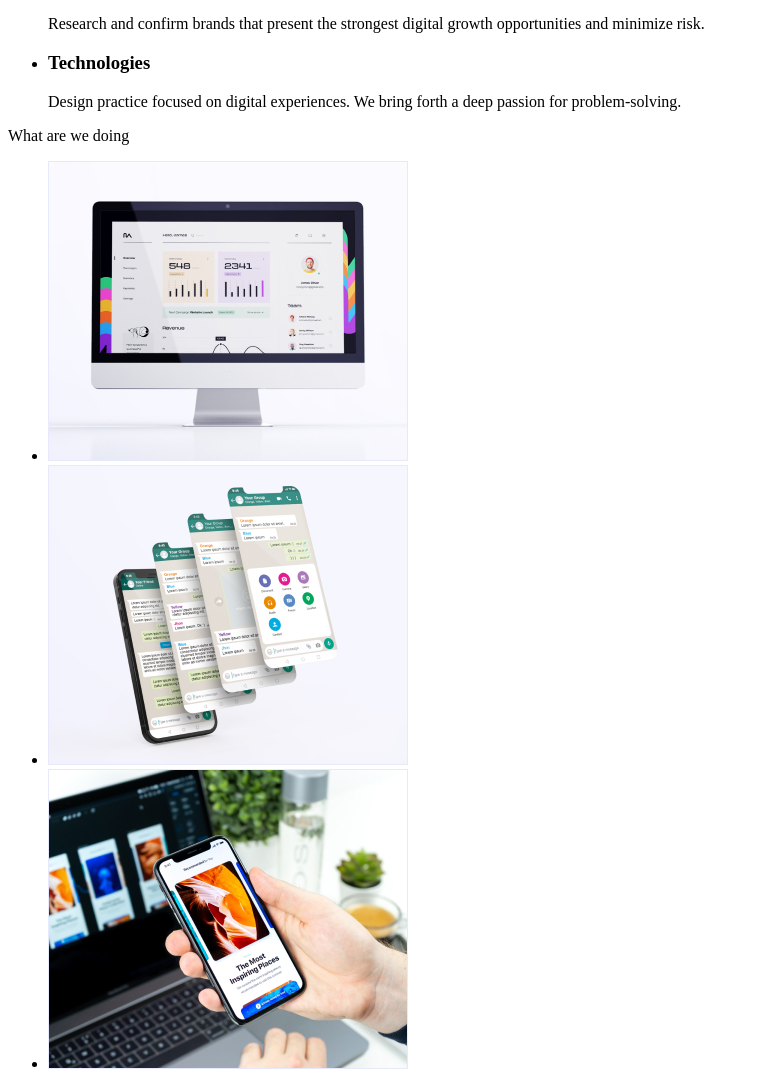
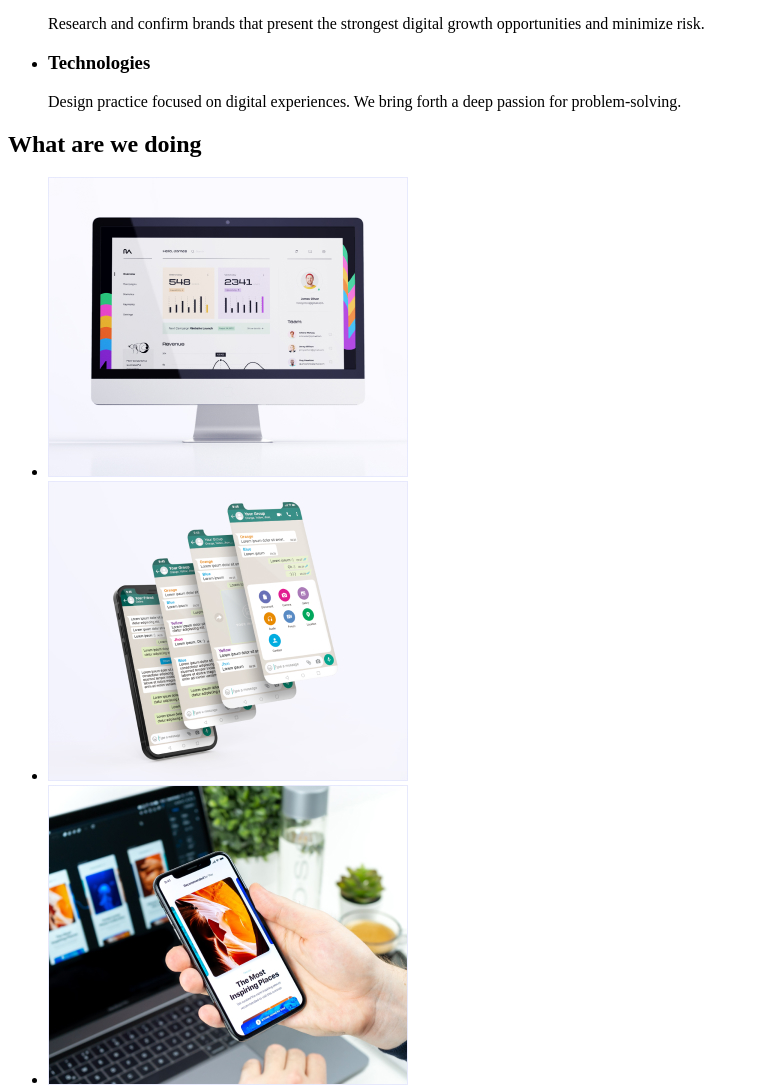
Before and after one commit to k1nderko/goit-markup-hw-01, a plain HTML site: page index.html in a window 1280 px wide. Shown: the part 483-1571 px from the top of the page, without its empty margins (0-759 px from the left). Drawn offline with Linux system fonts and the light colour scheme.

Commit message:
Update index.html

```diff
--- a/index.html
+++ b/index.html
@@ -63,8 +63,8 @@
           </ul>
         </section>
         <!-- Section 2-->
-        <section3
-            <h2>What are we doing</h2>
+        <section>
+          <h2>What are we doing</h2>
             <ul>
                 <li><img src="./images/wawd1.jpg" width="360" height="300" alt="Statistic"></li>
                 <li><img src="./images/wawd2.jpg" width="360" height="300" alt="Messenger"></li>
```
